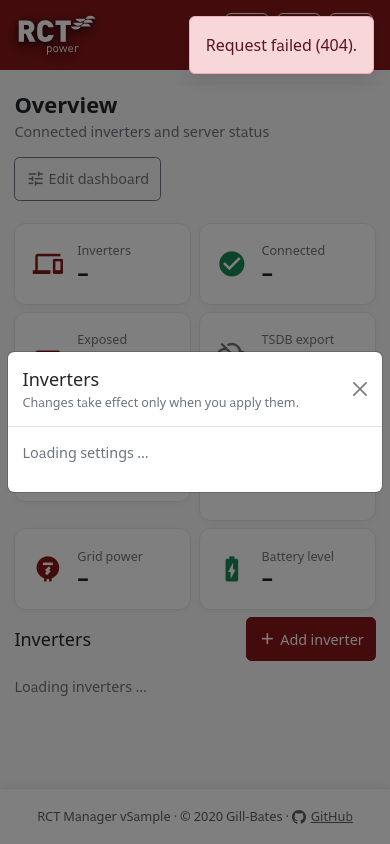
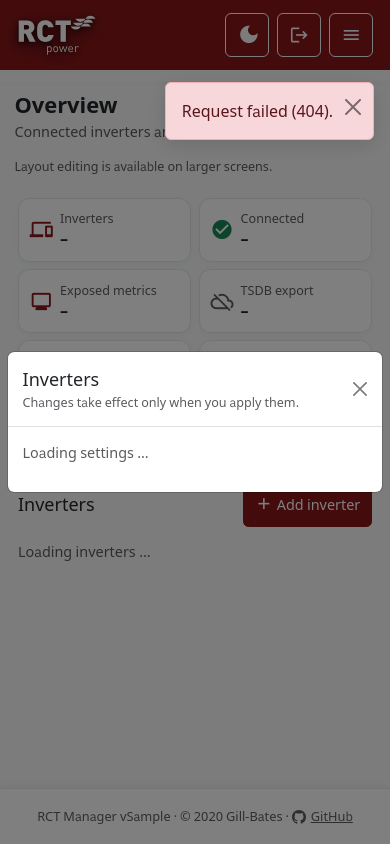
Before and after one commit to Gill-Bates/rct-manager, a Python web app: template app/admin/templates/dashboard.html in a window 390 px wide, after a click that opens the changed part. Run offline with Jinja, Linux system fonts and the light colour scheme; the template is opened without the code that fills it: most values are stand-ins (such as "Sample title", 1, 10 or a date in 2020); some libraries are stand-ins or nearby versions.

Commit message:
feat: enhance dashboard and connection handling with confirmation modals
- Added reconnect hint and retry options in connection.js for better user feedback during reconnection attempts.
- Implemented a confirmation modal for destructive actions in dashboard.js, replacing native confirm dialogs.
- Updated dashboard layout management with keyboard shortcuts for moving and resizing widgets.
- Improved user experience by providing clear messages and actions for restoring default layouts.
- Enhanced test coverage for new confirmation modal functionality and toast notifications.

```diff
--- a/app/admin/static/css/admin.css
+++ b/app/admin/static/css/admin.css
@@ -53,11 +53,20 @@
     --rct-line: #e5e7eb;
     --bs-primary: #88171a;
     --bs-primary-rgb: 136, 23, 26;
+    /* Focus ring: at least 3:1 against the page and card backgrounds of its theme. */
+    --rct-focus-ring: #88171a;
 }
 
 [data-bs-theme="dark"] {
     --rct-sidebar: #171a20;
     --rct-line: #363b45;
+    --rct-focus-ring: #f2878a;
+}
+
+/* Bootstrap's #6c757d is 4.4:1 on the light page and 2.9:1 on the dark cards; the theme's own
+   secondary text colour clears 4.5:1 in both. */
+.text-secondary {
+    color: var(--bs-secondary-color) !important;
 }
 
 html {
@@ -148,6 +157,14 @@ body {
         min-height: calc(44px / var(--content-zoom));
         min-width: calc(44px / var(--content-zoom));
     }
+
+    #main-content .form-control,
+    #main-content .form-select,
+    #main-content summary,
+    #main-content .form-check,
+    #main-content .form-check-label {
+        min-height: calc(44px / var(--content-zoom));
+    }
 }
 
 /* Narrow viewports wrap the footer text to two lines, which grows .admin-footer past 2.75rem while
@@ -357,16 +374,35 @@ body {
 }
 
 /* The label/value column of a KPI tile is a flex item, so its default min-width:auto refuses to
-   shrink below the longest word ("consumption", "Prometheus"). In the two-column phone grid that
-   pushed the tile past its track and gave the whole page a horizontal ghost scroll. */
+   shrink below the longest word ("consumption", "Prometheus"). Words never break mid-word; the
+   tile shrinks its padding and value size on phones instead (see the 420px block). */
 .kpi-card .card-body>div {
     min-width: 0;
-    overflow-wrap: anywhere;
-}
-
+    overflow-wrap: normal;
+    word-break: normal;
+}
+
+/* Value and unit stay on one line ("2,035 W"); the font scales down with the viewport. */
 .kpi-card strong {
-    font-size: 1.6rem;
+    font-size: clamp(1rem, 4.6vw, 1.6rem);
     line-height: 1.1;
+    white-space: nowrap;
+}
+
+/* A text status ("Not configured") may wrap between words, unlike a number with its unit. */
+.kpi-card #tsdb-status-label {
+    white-space: normal;
+}
+
+@media (max-width: 420px) {
+    .kpi-card .card-body {
+        padding: .75rem;
+        gap: .5rem;
+    }
+
+    .kpi-card .material-icons {
+        font-size: 1.6rem;
+    }
 }
 
 /* One inverter per row over the full content width: each card already holds its own card grid
@@ -1612,7 +1648,8 @@ samp,
 .toast-region {
     position: fixed;
     z-index: 1100;
-    top: max(1rem, env(safe-area-inset-top));
+    /* Below the sticky header (4.1rem), so Log out, the theme toggle and the menu stay reachable. */
+    top: calc(4.1rem + 1rem + env(safe-area-inset-top));
     right: max(1rem, env(safe-area-inset-right));
     max-width: min(23rem, calc(100vw - 2rem));
     display: grid;
@@ -1629,6 +1666,11 @@ samp,
     transition: opacity .25s ease, transform .25s ease;
 }
 
+.toast-region .btn-close {
+    flex: 0 0 auto;
+    margin: -.25rem -.5rem -.25rem 0;
+}
+
 .toast-region .alert.is-visible {
     opacity: 1;
     transform: translateX(0);
@@ -1639,9 +1681,22 @@ samp,
     transform: translateX(2rem);
 }
 
-:focus-visible {
-    outline: 3px solid #b83d41;
+:focus-visible,
+.btn:focus-visible,
+.btn-close:focus-visible,
+.form-control:focus-visible,
+.form-select:focus-visible,
+.form-check-input:focus-visible,
+.dropdown-item:focus-visible,
+.btn-check:focus-visible+.btn {
+    outline: 3px solid var(--rct-focus-ring);
     outline-offset: 2px;
+    box-shadow: none;
+}
+
+/* The header is brand red in both themes, so the ring there is white. */
+.admin-navbar :focus-visible {
+    outline-color: #fff;
 }
 
 @media (max-width: 575.98px) {
@@ -1802,15 +1857,21 @@ body.is-reconnecting #reconnect-modal.show .reconnect-pulse {
         animation: none;
     }
 }
-/* Last-known-good dashboard: dimmed content plus a fixed pill, so no layout height changes. */
-.is-offline { opacity: .6; transition: opacity .2s; }
-.dashboard-offline-banner {
-  position: fixed; left: 50%; bottom: 1rem; transform: translateX(-50%); z-index: 1080;
-  padding: .4rem .9rem; border-radius: 999px; font-size: .85rem;
-  background: var(--bs-warning-bg-subtle, #fff3cd); color: var(--bs-warning-text-emphasis, #664d03);
-  border: 1px solid var(--bs-warning-border-subtle, #ffe69c); box-shadow: 0 2px 8px rgba(0,0,0,.2);
-}
+/* Last-known-good dashboard: dimmed (still readable) content under an inline banner above the grid. */
+.is-offline { opacity: .8; transition: opacity .2s; }
 .dashboard-offline-banner[hidden] { display: none; }
+
+.confirm-message { white-space: pre-line; }
+
+/* The Energy Manager's navigation buttons: a 44px target, zoom-compensated like the rest of #main-content. */
+.energy-step-link {
+    display: inline-flex;
+    align-items: center;
+    min-height: calc(44px / var(--content-zoom));
+}
+
+/* Above the inverter dialog it can be opened from. */
+#confirm-modal { z-index: 1075; }
 
 /* Touch targets: 44px minimum on phones (the lint rule's threshold); desktop sizes stay untouched. */
 @media (max-width: 767.98px) {
--- a/app/admin/static/css/dashboard.css
+++ b/app/admin/static/css/dashboard.css
@@ -8,11 +8,14 @@
 
 .dashboard-grid {
     min-height: 4rem;
+    /* Keeps the edit outline of edge tiles inside the page; GridStack margin only spaces tiles. */
+    padding: 0 .25rem;
 }
 
 .dashboard-grid .grid-stack-item-content {
     display: flex;
-    inset: 0 .4rem .4rem 0;
+    /* inset/margins come from GridStack's margin option; overriding them removes the tile gutters. */
+    border-radius: var(--bs-border-radius-lg, .5rem);
 }
 
 .dashboard-grid .card,
@@ -21,6 +24,7 @@
 }
 
 .dashboard-widget-section {
+    position: relative;
     display: flex;
     flex-direction: column;
 }
@@ -55,9 +94,25 @@
     outline-color: var(--bs-primary);
 }
 
+.dashboard-edit-hint {
+    display: none;
+}
+
 @media (max-width: 767.98px) {
     .dashboard-toolbar {
         flex-wrap: wrap;
+    }
+
+    /* Layout editing needs the 12-column grid; the stacked phone layout ignores positions. */
+    #dashboard-edit-toggle,
+    #dashboard-add-widget,
+    #dashboard-reset-layout,
+    #dashboard-edit-done {
+        display: none !important;
+    }
+
+    .dashboard-edit-hint {
+        display: block;
     }
 
     /* A 12-column grid with fixed row heights squeezes the widgets and clips the inverter cards on
--- a/app/admin/static/js/connection.js
+++ b/app/admin/static/js/connection.js
@@ -25,6 +25,8 @@
     pingUrl: '/health',
     failCount: 0,
     failThreshold: 3,
+    attempts: 0,
+    lastCheck: null,
   };
 
   const heartbeatState = {
@@ -140,6 +142,14 @@
     scheduleHeartbeat(Math.max(1000, heartbeatState.delayMs - elapsed));
   }
 
+  function updateReconnectHint() {
+    const hint = document.getElementById('reconnect-hint');
+    if (!hint) return;
+    hint.textContent = reconnectState.lastCheck
+      ? `Attempt ${reconnectState.attempts}, last check ${reconnectState.lastCheck.toLocaleTimeString('en-GB')}.`
+      : 'Waiting for the first attempt …';
+  }
+
   function stopReconnectMode() {
     clearReconnectTimer();
     reconnectState.active = false;
@@ -172,6 +182,9 @@
       debugError('probe error', error);
     } finally {
       reconnectState.inFlight = false;
+      reconnectState.attempts++;
+      reconnectState.lastCheck = new Date();
+      updateReconnectHint();
     }
 
     if (reconnectState.active && !pageHidden) {
@@ -228,6 +241,9 @@
   function enterReconnectMode() {
     reconnectState.active = true;
     reconnectState.inFlight = false;
+    reconnectState.attempts = 0;
+    reconnectState.lastCheck = null;
+    updateReconnectHint();
     clearHeartbeatTimer();
     document.body?.classList.add('is-reconnecting');
 
@@ -309,6 +325,13 @@
     window.removeEventListener('pagehide', onPageHide);
   }
 
+  document.getElementById('reconnect-retry')?.addEventListener('click', () => {
+    if (!reconnectState.active) return;
+    clearReconnectTimer();
+    void probeReconnect();
+  });
+  document.getElementById('reconnect-reload')?.addEventListener('click', () => window.location.reload());
+
   document.addEventListener('visibilitychange', onVisibilityChange);
   window.addEventListener('online', onOnline);
   window.addEventListener('offline', onOffline);
--- a/app/admin/static/js/dashboard.js
+++ b/app/admin/static/js/dashboard.js
@@ -11,16 +11,16 @@
 
   if (document.body.dataset.page !== 'dashboard') return;
 
-  const { api, toast, messageFrom } = window.RCTAdmin;
+  const { api, toast, messageFrom, confirmAction, element } = window.RCTAdmin;
   const $ = (id) => document.getElementById(id);
 
   // Mirrors app/admin/api.py's _DASHBOARD_WIDGETS allowlist and its default layout (order is the
   // "Add widget" list order and the fallback position for a widget newly added by an upgrade).
   const DEFAULT_LAYOUT = [
     { id: 'device-count', x: 0, y: 0, w: 3, h: 2, label: 'Inverters' },
-    { id: 'connected-count', x: 3, y: 0, w: 3, h: 2, label: 'Connected inverters' },
+    { id: 'connected-count', x: 3, y: 0, w: 3, h: 2, label: 'Connected' },
     { id: 'metric-count', x: 6, y: 0, w: 3, h: 2, label: 'Exposed metrics' },
-    { id: 'tsdb-status', x: 9, y: 0, w: 3, h: 2, label: 'TSDB status' },
+    { id: 'tsdb-status', x: 9, y: 0, w: 3, h: 2, label: 'TSDB export' },
     { id: 'pv-power', x: 0, y: 2, w: 3, h: 2, label: 'PV power' },
     { id: 'house-power', x: 3, y: 2, w: 3, h: 2, label: 'House consumption' },
     { id: 'grid-power', x: 6, y: 2, w: 3, h: 2, label: 'Grid power' },
@@ -35,7 +35,7 @@
   let savedToastShownThisSession = false;
   const AUTO_HEIGHT_ID = 'devices'; // height follows content, is never a user layout value
   const CELL_HEIGHT = 72;
-  const GRID_MARGIN = 8;
+  const GRID_MARGIN = 10;
   const MOBILE_QUERY = '(max-width: 767.98px)'; // keep in sync with the stacked block in dashboard.css
   let fitFrame = 0;
   const fitRows = new Map(); // id -> rows the last fit set; such a height is content-driven, not stored
@@ -185,7 +185,61 @@
     scheduleSave();
   }
 
+  let editingNow = false;
+
+  // Keyboard alternative to dragging: one menu per widget, moving and resizing through the GridStack API.
+  const LAYOUT_ACTIONS = [
+    { label: 'Move up', change: (n) => ({ y: n.y - 1 }) },
+    { label: 'Move down', change: (n) => ({ y: n.y + 1 }) },
+    { label: 'Move left', change: (n) => ({ x: n.x - 1 }) },
+    { label: 'Move right', change: (n) => ({ x: n.x + 1 }) },
+    { label: 'Make narrower', change: (n) => ({ w: n.w - 1 }) },
+    { label: 'Make wider', change: (n) => ({ w: n.w + 1 }) },
+    { label: 'Make shorter', change: (n) => ({ h: n.h - 1 }), fixedHeightOnly: true },
+    { label: 'Make taller', change: (n) => ({ h: n.h + 1 }), fixedHeightOnly: true },
+  ];
+
+  function applyLayoutAction(el, action) {
+    const node = el.gridstackNode;
+    if (!node) return;
+    const next = { x: node.x, y: node.y, w: node.w, h: node.h, ...action.change(node) };
+    // Out-of-range requests (left edge, width 12, ...) are ignored instead of clamped silently.
+    if (next.x < 0 || next.y < 0 || next.w < 1 || next.h < 1 || next.x + next.w > 12) return;
+    grid.update(el, next);
+  }
+
+  function buildLayoutMenus() {
+    for (const def of DEFAULT_LAYOUT) {
+      const header = widgetElement(def.id)?.querySelector('.dashboard-widget-header');
+      if (!header) continue;
+      const menu = element('div', 'dropdown dashboard-layout-menu');
+      const toggle = element('button', 'btn btn-sm btn-outline-secondary');
+      toggle.type = 'button';
+      toggle.dataset.bsToggle = 'dropdown';
+      toggle.dataset.bsStrategy = 'fixed';
+      toggle.setAttribute('aria-expanded', 'false');
+      toggle.setAttribute('aria-label', `Layout actions: ${def.label}`);
+      const icon = element('span', 'material-icons', 'open_with');
+      icon.setAttribute('aria-hidden', 'true');
+      toggle.append(icon);
+      const list = element('ul', 'dropdown-menu dropdown-menu-end');
+      for (const action of LAYOUT_ACTIONS) {
+        if (action.fixedHeightOnly && def.id === AUTO_HEIGHT_ID) continue; // its height follows the content
+        const button = element('button', 'dropdown-item', action.label);
+        button.type = 'button';
+        button.setAttribute('aria-label', `${action.label}: ${def.label}`);
+        button.addEventListener('click', () => applyLayoutAction(widgetElement(def.id), action));
+        const item = element('li');
+        item.append(button);
+        list.append(item);
+      }
+      menu.append(toggle, list);
+      header.prepend(menu);
+    }
+  }
+
   function setEditing(editing) {
+    editingNow = editing;
     document.getElementById('dashboard-grid').classList.toggle('dashboard-editing', editing);
     document.querySelectorAll('.dashboard-widget-header').forEach((header) => header.classList.toggle('d-none', !editing));
     $('dashboard-edit-toggle').classList.toggle('d-none', editing);
@@ -196,6 +250,9 @@
     grid.enableMove(editing);
     grid.enableResize(editing);
     if (editing) savedToastShownThisSession = false; // one save-toast per editing session (req. 15)
+    // The button that held focus is hidden now; hand focus to its counterpart (not when a viewport change hid both).
+    const next = $(editing ? 'dashboard-edit-done' : 'dashboard-edit-toggle');
+    if (next.offsetParent) next.focus();
   }
 
   function toggleWidgetVisibility(id, visible) {
@@ -243,7 +300,12 @@
   }
 
   async function resetLayout() {
-    if (!confirm('Restore default layout?')) return;
+    if (!await confirmAction({
+      title: 'Restore default layout?',
+      message: 'All widgets return to their default position and size. Your current arrangement is replaced.',
+      confirmLabel: 'Restore default layout',
+      danger: true,
+    })) return;
     try {
       await api('dashboard-layout', { method: 'DELETE' });
     } catch (error) {
@@ -254,7 +316,7 @@
     scheduleFit();
     renderAddWidgetList();
     savedToastShownThisSession = true; // explicit action: show exactly this one toast, not a second autosave toast
-    toast('Dashboard layout saved.');
+    toast('Dashboard layout restored.');
   }
 
   async function initLayout() {
@@ -266,7 +328,7 @@
       animate: true,
       disableDrag: true,
       disableResize: true,
-      handle: '.dashboard-drag-handle',
+      handle: '.dashboard-widget-header', // grab a tile by its header strip, like a Grafana panel
     }, '#dashboard-grid');
 
     let stored = null;
@@ -279,6 +341,7 @@
     }
     applyLayout(mergeWithDefault(stored));
     renderAddWidgetList();
+    buildLayoutMenus();
 
     fitLayout();
     observeContent();
@@ -287,6 +350,12 @@
     grid.on('dragstop resizestop', scheduleFit);
     $('dashboard-edit-toggle').addEventListener('click', () => setEditing(true));
     $('dashboard-edit-done').addEventListener('click', () => setEditing(false));
+    // Positions are ignored by the stacked phone layout, so editing ends when the viewport shrinks to it.
+    window.matchMedia(MOBILE_QUERY).addEventListener('change', (event) => { if (event.matches && editingNow) setEditing(false); });
+    // Deep link from the Inverters page.
+    if (new URLSearchParams(location.search).get('manage') === 'inverters') {
+      window.bootstrap.Modal.getOrCreateInstance($('inverters-modal')).show();
+    }
     $('dashboard-reset-layout').addEventListener('click', () => { resetLayout().catch((error) => toast(messageFrom(error), 'danger')); });
   }
 
--- a/app/admin/templates/base.html
+++ b/app/admin/templates/base.html
@@ -82,6 +82,28 @@
           <div class="spinner-border text-primary mb-3" role="status" aria-hidden="true"></div>
           <h2 id="reconnect-title" class="h5 mb-2">Connection to RCT Manager lost</h2>
           <p aria-live="assertive" aria-atomic="true" class="text-secondary small mb-0">Trying to reconnect to the server. This page resumes automatically once it is back.</p>
+          <p id="reconnect-hint" class="text-secondary small mt-2 mb-3">Waiting for the first attempt …</p>
+          <div class="d-flex justify-content-center gap-2 flex-wrap">
+            <button id="reconnect-retry" type="button" class="btn btn-primary">Retry now</button>
+            <button id="reconnect-reload" type="button" class="btn btn-outline-secondary">Reload page</button>
+          </div>
+        </div>
+      </div>
+    </div>
+  </div>
+  <div class="modal fade" id="confirm-modal" tabindex="-1" aria-labelledby="confirm-title" aria-hidden="true">
+    <div class="modal-dialog modal-dialog-centered">
+      <div class="modal-content">
+        <div class="modal-header">
+          <h2 id="confirm-title" class="modal-title h5"></h2>
+        </div>
+        <div class="modal-body">
+          <p id="confirm-message" class="mb-0 confirm-message"></p>
+        </div>
+        <div class="modal-footer">
+          <button id="confirm-cancel" type="button" class="btn btn-outline-secondary"
+            data-bs-dismiss="modal">Cancel</button>
+          <button id="confirm-accept" type="button" class="btn btn-primary"></button>
         </div>
       </div>
     </div>
--- a/app/admin/templates/dashboard.html
+++ b/app/admin/templates/dashboard.html
@@ -20,9 +20,10 @@
       type="button"><span class="material-icons" aria-hidden="true">restart_alt</span>Reset layout</button>
     <button id="dashboard-edit-done" class="btn btn-primary d-inline-flex align-items-center gap-1 d-none"
       type="button"><span class="material-icons" aria-hidden="true">check</span>Done</button>
+    <p class="dashboard-edit-hint small text-secondary mb-0">Layout editing is available on larger screens.</p>
   </div>
 </div>
-<div class="grid-stack dashboard-grid my-4" id="dashboard-grid" aria-live="polite">
+<div class="grid-stack dashboard-grid my-4" id="dashboard-grid">
   <div class="grid-stack-item" gs-id="device-count" gs-x="0" gs-y="0" gs-w="3" gs-h="2" data-widget-id="device-count">
     <div class="grid-stack-item-content">
       <div class="card kpi-card h-100">
@@ -141,7 +142,7 @@
             data-bs-target="#inverters-modal" title="Manage inverters"><span class="material-icons"
               aria-hidden="true">add</span>Add inverter</button>
         </div>
-        <div id="devices-list" class="device-grid" aria-live="polite">
+        <div id="devices-list" class="device-grid">
           <p class="text-secondary mb-0">Loading inverters …</p>
         </div>
       </section>
--- a/app/admin/templates/inverters.html
+++ b/app/admin/templates/inverters.html
@@ -4,7 +4,8 @@
 <div class="page-heading">
     <div>
         <h1>Inverters</h1>
-        <p class="text-secondary mb-0">Manage write access and writable parameters. Changes are saved automatically.</p>
+        <p class="text-secondary mb-0">Manage write access and writable parameters. Changes are saved automatically.
+            To add, change or remove inverters, use <a href="/ui/dashboard?manage=inverters">Manage inverters</a>.</p>
     </div><span id="save-state" class="save-state text-secondary small" aria-live="polite"></span>
 </div>
 <div id="settings-sections" class="settings-grid mt-4" aria-live="polite">
```
Also changed, not shown: other parts of app/admin/static/css/dashboard.css (+38 -3 lines), tests/e2e/admin_flow.mjs (+11 -9 lines), tests/test_admin_ui.py (+28 -3 lines), app/admin/static/js/admin.js, 1 other file.
